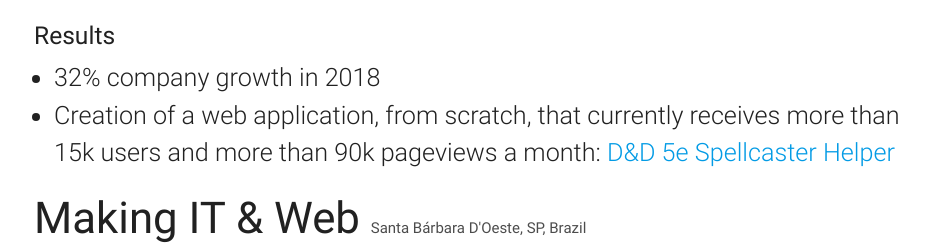
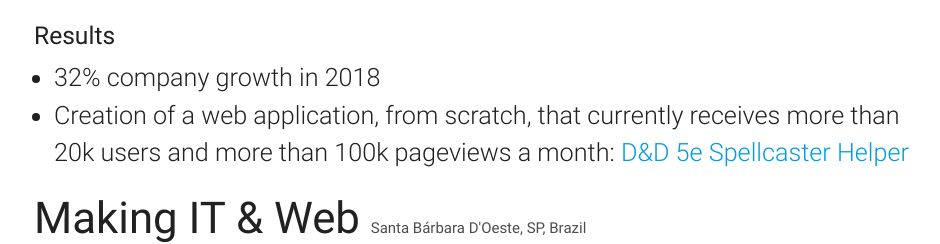
Before and after one commit to lpelos/lpelos.github.io, a plain HTML site: page index.html in a window 1280 px wide. Shown: the part 2251-2495 px from the top of the page, without its empty margins (158-1098 px from the left). Drawn offline with nearby package versions, Linux system fonts and the light colour scheme.

Commit message:
update dnd5spells statistics

```diff
--- a/index.html
+++ b/index.html
@@ -252,7 +252,7 @@
             <ul>
               <li>32% company growth in 2018</li>
               <li>
-                Creation of a web application, from scratch, that currently receives more than 15k users and more than 90k pageviews a month:
+                Creation of a web application, from scratch, that currently receives more than 20k users and more than 100k pageviews a month:
                 <a href="https://dnd5.spells.rpgist.net" target="_blank">D&D 5e Spellcaster Helper</a>
               </li>
             </ul>
```
